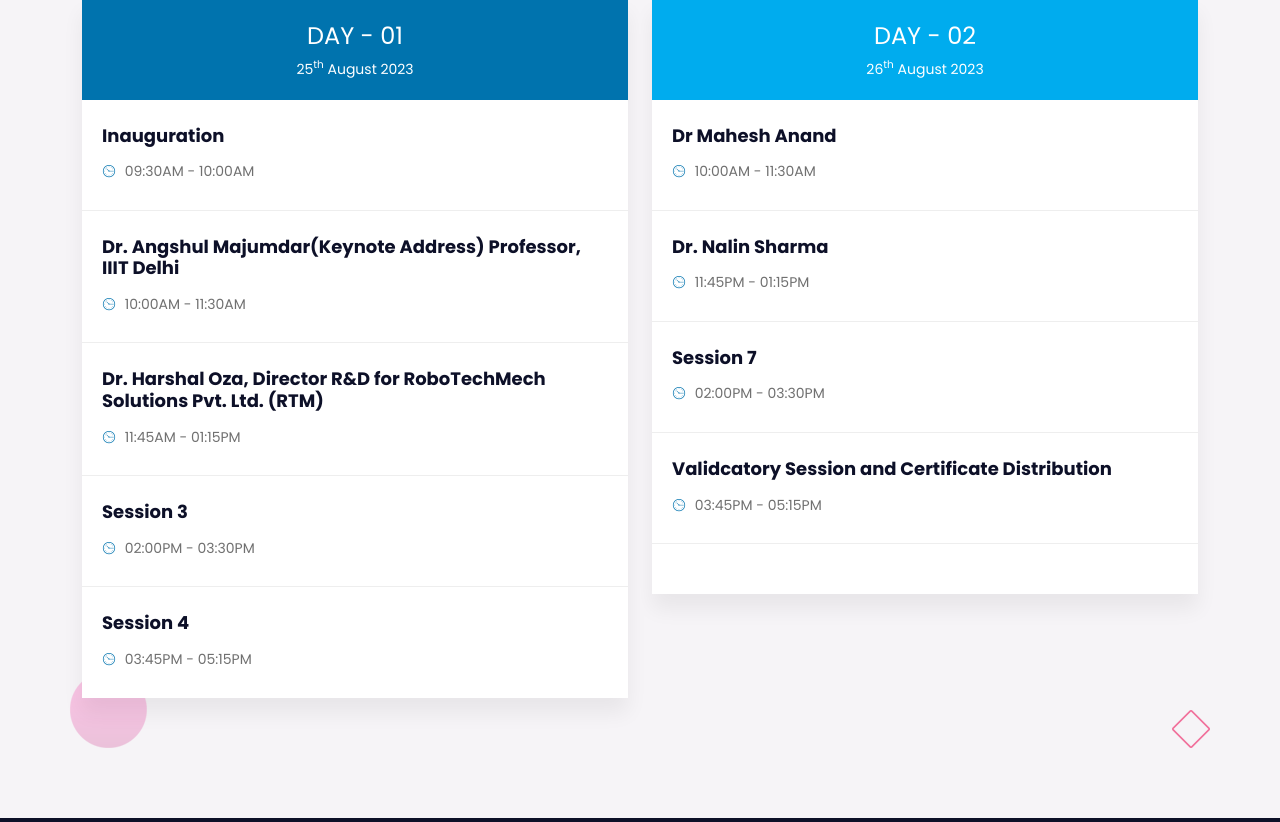
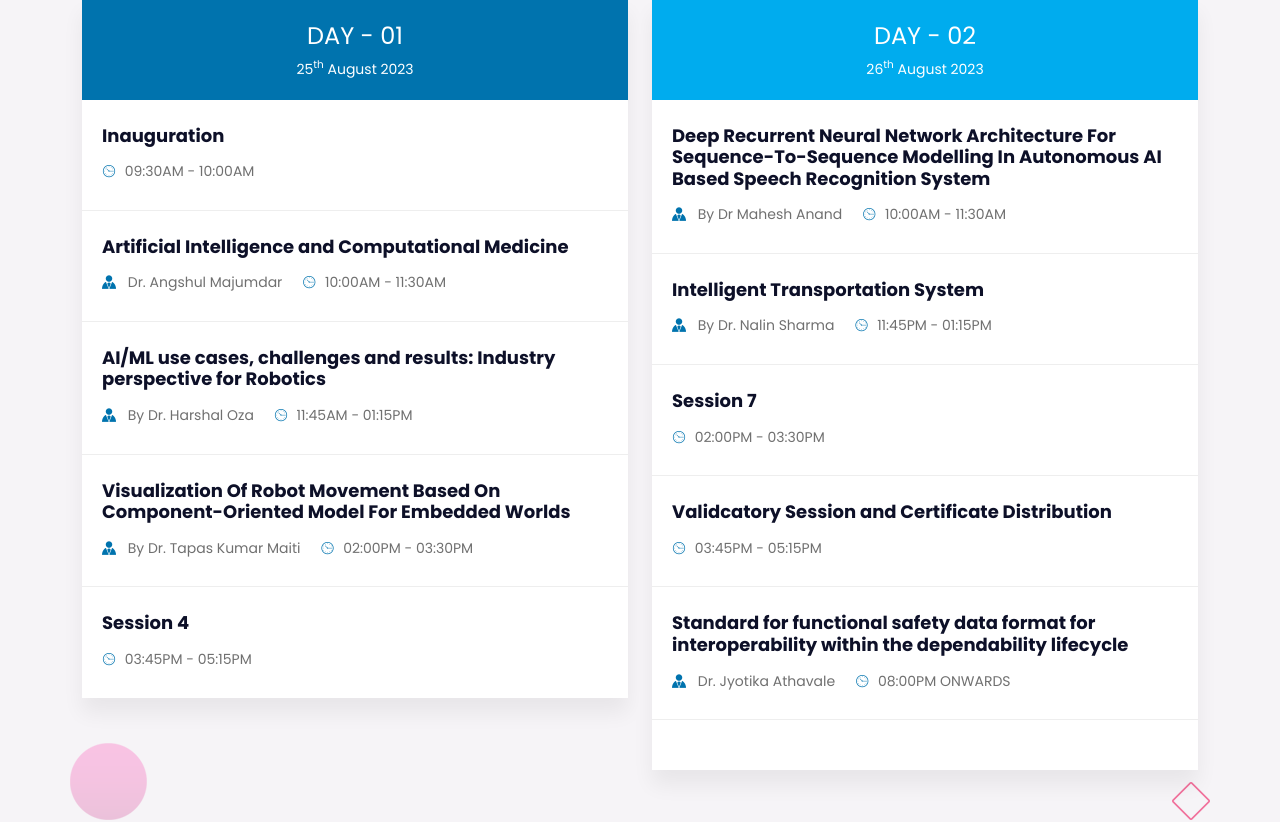
Before and after one commit to IEEE-SOU-SB/Netsip, a React (Create React App) app in the folder evnia/client/: page /schedule-3 in a window 1280 px wide. Shown: the part 672-1494 px from the top of the page. Built offline with nearby package versions, Linux system fonts and the light colour scheme; the HTML template or start-up script is replaced by a standard one.

Commit message:
nalin desg

```diff
--- a/evnia/client/src/components/AboutOne/Speakers.jsx
+++ b/evnia/client/src/components/AboutOne/Speakers.jsx
@@ -89,7 +89,7 @@ class Speakers extends React.Component {
 
                             <div className="speakers-content">
                                 <h3><Link to="#">Dr. Nalin Sharma </Link></h3>
-                                <span>Assistant Professor at ABV</span>
+                                <span>Assistant Professor at ABV-IIITM, Gwalior</span>
                             </div>
                             <ul>
                                 {/* <li>
--- a/evnia/client/src/components/Common/Footer.jsx
+++ b/evnia/client/src/components/Common/Footer.jsx
@@ -25,7 +25,7 @@ class Footer extends React.Component {
 
                                 <p className="contact">
                                     <i className="icofont-phone"></i> Contact Our Authority
-                                    <br /> &nbsp;&nbsp;&nbsp;&nbsp;&nbsp;Prof. Digant Parmar - <Link to="mailto:digantparmar@ieee.org">digantparmar@ieee.org</Link>
+                                    <br /> &nbsp;&nbsp;&nbsp;&nbsp;&nbsp;Prof. Digant Parmar - <a href="mailto:digantparmar@ieee.org">digantparmar@ieee.org</a>
                                 </p>
 
                             </div>
--- a/evnia/client/src/components/HomeDefault/EventSchedules.jsx
+++ b/evnia/client/src/components/HomeDefault/EventSchedules.jsx
@@ -162,10 +162,9 @@ class EventSchedules extends React.Component {
                                                     </div>
 
                                                     <div className="schedule-info">
-                                                    <h3>Dr. Angshul Majumdar(Keynote Address) Professor, IIIT Delhi</h3>
-
+                                                        <h3>Artificial Intelligence and Computational Medicine </h3>
                                                         <ul>
-                                                        {/*<li><i className="icofont-user-suited"></i> By <span>Leonardo DiCaprio</span> of USA Inc</li>*/}
+                                                            <li><i className="icofont-user-suited"></i> Dr. Angshul Majumdar </li>
                                                             <li><i className="icofont-wall-clock"></i> 10:00AM - 11:30AM</li>
                                                         </ul>
                                                     </div>
@@ -208,10 +207,10 @@ class EventSchedules extends React.Component {
                                                     </div>
 
                                                     <div className="schedule-info">
-                                                    <h3>Dr. Harshal Oza, Director R&D for RoboTechMech Solutions Pvt. Ltd. (RTM)</h3>
+                                                        <h3>AI/ML use cases, challenges and results: Industry perspective for Robotics</h3>
 
                                                         <ul>
-                                                        {/*<li><i className="icofont-user-suited"></i> By <span>Robert Downey</span> of USA Inc</li>*/}
+                                                            <li><i className="icofont-user-suited"></i> By Dr. Harshal Oza </li>
                                                             <li><i className="icofont-wall-clock"></i> 11:45AM - 01:15PM</li>
                                                         </ul>
                                                     </div>
@@ -268,10 +267,10 @@ class EventSchedules extends React.Component {
                                                     </div>
 
                                                     <div className="schedule-info">
-                                                    <h3>Session 3</h3>
+                                                        <h3>Visualization of Robot Movement Based on Component-Oriented Model for Embedded Worlds</h3>
 
                                                         <ul>
-                                                        {/*<li><i className="icofont-user-suited"></i> By <span>Brad Pitt</span> of USA Inc</li>*/}
+                                                            <li><i className="icofont-user-suited"></i> By Dr. Tapas Kumar Maiti</li>
                                                             <li><i className="icofont-wall-clock"></i> 02:00PM - 03:30PM</li>
                                                         </ul>
                                                     </div>
@@ -372,10 +371,9 @@ class EventSchedules extends React.Component {
                                                     </div>
 
                                                     <div className="schedule-info">
-                                                    <h3>Dr Mahesh Anand</h3>
-
+                                                        <h3>Deep Recurrent Neural Network architecture for Sequence-to-Sequence Modelling in Autonomous AI based Speech Recognition System</h3>
                                                         <ul>
-                                                        {/*<li><i className="icofont-user-suited"></i> By <span>Tom Hanks</span> CEO of EnvyTheme</li>*/}
+                                                            <li><i className="icofont-user-suited"></i> By Dr Mahesh Anand</li>
                                                             <li><i className="icofont-wall-clock"></i> 10:00AM - 11:30AM</li>
                                                         </ul>
                                                     </div>
@@ -432,10 +430,10 @@ class EventSchedules extends React.Component {
                                                     </div>
 
                                                     <div className="schedule-info">
-                                                    <h3>Dr. Nalin Sharma</h3>
+                                                        <h3>Intelligent Transportation System</h3>
 
                                                         <ul>
-                                                        {/*<li><i className="icofont-user-suited"></i> By <span>Matt Damon</span> of USA Inc</li>*/}
+                                                            <li><i className="icofont-user-suited"></i> By Dr. Nalin Sharma</li>
                                                             <li><i className="icofont-wall-clock"></i> 11:45PM - 01:15PM</li>
                                                         </ul>
                                                     </div>
@@ -540,6 +538,44 @@ class EventSchedules extends React.Component {
                                                         <div className="col-lg-6 col-md-7">
                                                             <div className="location">
                                                                 <b>Location:</b> Hall 1, Building C , King Street , <span>USA</span>
+                                                            </div>
+                                                        </div>
+
+                                                        <div className="col-lg-6 col-md-5 text-right">
+                                                            <Link to="#" className="btn btn-primary">View Details</Link>
+                                                        </div>
+                                                    </div>
+                                                </div>
+                                            </li>
+
+                                            <li className="accordion-item">
+                                                <Link className="accordion-title" to="#">
+                                                    <div className="author">
+                                                        {/*<img */}
+                                                        {/*    src={require("../../assets/images/author1.jpg")}*/}
+                                                        {/*    data-toggle="tooltip" */}
+                                                        {/*    data-placement="top" */}
+                                                        {/*    title="Steven Smith" */}
+                                                        {/*    alt="Author"*/}
+                                                        {/*/>*/}
+                                                    </div>
+
+                                                    <div className="schedule-info">
+                                                        <h3>Standard for functional safety data format for interoperability within the dependability lifecycle</h3>
+                                                        <ul>
+                                                            <li><i className="icofont-user-suited"></i> Dr. Jyotika Athavale </li>
+                                                            <li><i className="icofont-wall-clock"></i> 08:00PM ONWARDS </li>
+                                                        </ul>
+                                                    </div>
+                                                </Link>
+
+                                                <div className="accordion-content">
+                                                    <p>Lorem Ipsum is simply dummy text of the printing and typesetting industry. Lorem Ipsum has been the industry's standard dummy text ever since the 1500s, when an unknown printer took Link galley of type and scrambled it to make Link type specimen book.</p>
+
+                                                    <div className="row h-100 align-items-center">
+                                                        <div className="col-lg-6 col-md-7">
+                                                            <div className="location">
+                                                                <b>Location:</b> Hall 431, Building C , King Street , <span>USA</span>
                                                             </div>
                                                         </div>
 
--- a/evnia/client/src/components/schedule/EventSchedulesThree.jsx
+++ b/evnia/client/src/components/schedule/EventSchedulesThree.jsx
@@ -2,7 +2,7 @@ import React from 'react';
 import { Link } from 'react-router-dom';
 
 class EventSchedulesThree extends React.Component {
-    render(){
+    render() {
         return (
             <section className="schedule-area schedule-style-three bg-image ptb-120">
                 <div className="container">
@@ -77,17 +77,12 @@ class EventSchedulesThree extends React.Component {
 
                                         <div className="schedule-info">
                                             <h3>
-                                                <Link to="#">Dr. Angshul Majumdar(Keynote Address) Professor, IIIT Delhi</Link>
+                                                <Link to="#">Artificial Intelligence and Computational Medicine </Link>
                                             </h3>
 
                                             <ul>
-                                                {/* <li>
-                                                    <i className="icofont-user-suited"></i>
-                                                    By <Link to="#">Gilbert</Link> CEO of EnvyTheme
-                                                </li> */}
-                                                <li>
-                                                    <i className="icofont-wall-clock"></i> 10:00AM - 11:30AM
-                                                </li>
+                                                <li><i className="icofont-user-suited"></i> Dr. Angshul Majumdar </li>
+                                                <li><i className="icofont-wall-clock"></i> 10:00AM - 11:30AM</li>
                                             </ul>
                                         </div>
                                     </div>
@@ -112,17 +107,12 @@ class EventSchedulesThree extends React.Component {
 
                                         <div className="schedule-info">
                                             <h3>
-                                                <Link to="#">Dr. Harshal Oza, Director R&D for RoboTechMech Solutions Pvt. Ltd. (RTM)</Link>
+                                                <Link to="#">AI/ML use cases, challenges and results: Industry perspective for Robotics</Link>
                                             </h3>
 
                                             <ul>
-                                                {/* <li>
-                                                    <i className="icofont-user-suited"></i>
-                                                    By <Link to="#">Brian</Link> CEO of EnvyTheme
-                                                </li> */}
-                                                <li>
-                                                    <i className="icofont-wall-clock"></i> 11:45AM - 01:15PM
-                                                </li>
+                                                <li><i className="icofont-user-suited"></i> By Dr. Harshal Oza </li>
+                                                <li><i className="icofont-wall-clock"></i> 11:45AM - 01:15PM</li>
                                             </ul>
                                         </div>
                                     </div>
@@ -147,17 +137,12 @@ class EventSchedulesThree extends React.Component {
 
                                         <div className="schedule-info">
                                             <h3>
-                                                <Link to="#">Session 3</Link>
+                                                <Link to="#">Visualization Of Robot Movement Based On Component-Oriented Model For Embedded Worlds</Link>
                                             </h3>
 
                                             <ul>
-                                                {/* <li>
-                                                    <i className="icofont-user-suited"></i>
-                                                    By <Link to="#">Brian</Link> CEO of EnvyTheme
-                                                </li> */}
-                                                <li>
-                                                    <i className="icofont-wall-clock"></i> 02:00PM - 03:30PM
-                                                </li>
+                                                <li><i className="icofont-user-suited"></i> By Dr. Tapas Kumar Maiti</li>
+                                                <li><i className="icofont-wall-clock"></i> 02:00PM - 03:30PM</li>
                                             </ul>
                                         </div>
                                     </div>
@@ -223,17 +208,12 @@ class EventSchedulesThree extends React.Component {
 
                                         <div className="schedule-info">
                                             <h3>
-                                                <Link to="#">Dr Mahesh Anand</Link>
+                                                <Link to="#">Deep Recurrent Neural Network Architecture For Sequence-To-Sequence Modelling In Autonomous AI Based Speech Recognition System</Link>
                                             </h3>
 
                                             <ul>
-                                                {/* <li>
-                                                    <i className="icofont-user-suited"></i>
-                                                    By <Link to="#">Roberto</Link> CEO of EnvyTheme
-                                                </li> */}
-                                                <li>
-                                                    <i className="icofont-wall-clock"></i> 10:00AM - 11:30AM
-                                                </li>
+                                                <li><i className="icofont-user-suited"></i> By Dr Mahesh Anand</li>
+                                                <li><i className="icofont-wall-clock"></i> 10:00AM - 11:30AM</li>
                                             </ul>
                                         </div>
                                     </div>
@@ -272,17 +252,12 @@ class EventSchedulesThree extends React.Component {
 
                                         <div className="schedule-info">
                                             <h3>
-                                                <Link to="#">Dr. Nalin Sharma</Link>
+                                                <Link to="#">Intelligent Transportation System</Link>
                                             </h3>
 
                                             <ul>
-                                                {/* <li>
-                                                    <i className="icofont-user-suited"></i>
-                                                    By <Link to="#">Ramon</Link> CEO of EnvyTheme
-                                                </li> */}
-                                                <li>
-                                                    <i className="icofont-wall-clock"></i> 11:45PM - 01:15PM
-                                                </li>
+                                                <li><i className="icofont-user-suited"></i> By Dr. Nalin Sharma</li>
+                                                <li><i className="icofont-wall-clock"></i> 11:45PM - 01:15PM</li>
                                             </ul>
                                         </div>
                                     </div>
@@ -354,6 +329,34 @@ class EventSchedulesThree extends React.Component {
                                         </div>
                                     </div>
 
+                                    <div className="schedule-content">
+                                        {/* <div className="author author-multi">
+                                            <img
+                                                src={require("../../assets/images/author8.jpg")}
+                                                data-toggle="tooltip"
+                                                data-placement="top"
+                                                title="Steven Lucy"
+                                                alt="Schedules"
+                                            />
+                                            <img
+                                                src={require("../../assets/images/author9.jpg")}
+                                                data-toggle="tooltip"
+                                                data-placement="top"
+                                                title="Jonaton Smith"
+                                                alt="Schedules"
+                                            />
+                                        </div> */}
+
+                                        <div className="schedule-info">
+                                            <h3><Link to="#">Standard for functional safety data format for interoperability within the dependability lifecycle</Link></h3>
+
+                                            <ul>
+                                                <li><i className="icofont-user-suited"></i> Dr. Jyotika Athavale </li>
+                                                <li><i className="icofont-wall-clock"></i> 08:00PM ONWARDS </li>
+                                            </ul>
+                                        </div>
+                                    </div>
+
 
                                     <div className="schedule-content">
                                         {/* <div className="author author-multi">
@@ -373,19 +376,6 @@ class EventSchedulesThree extends React.Component {
                                             />
                                         </div> */}
 
-                                        <div className="schedule-info">
-                                            {/* <h3><Link to="#">Validcatory Session and Certificate Distribution</Link></h3> */}
-
-                                            <ul>
-                                                {/* <li>
-                                                    <i className="icofont-user-suited"></i>
-                                                    By <Link to="#">Miles</Link> CEO of EnvyTheme
-                                                </li> */}
-                                                {/* <li>
-                                                    <i className="icofont-wall-clock"></i> 03:45PM - 05:15PM
-                                                </li> */}
-                                            </ul>
-                                        </div>
                                     </div>
 
 
```
Lines whose indentation alone changed are shown as unchanged.
